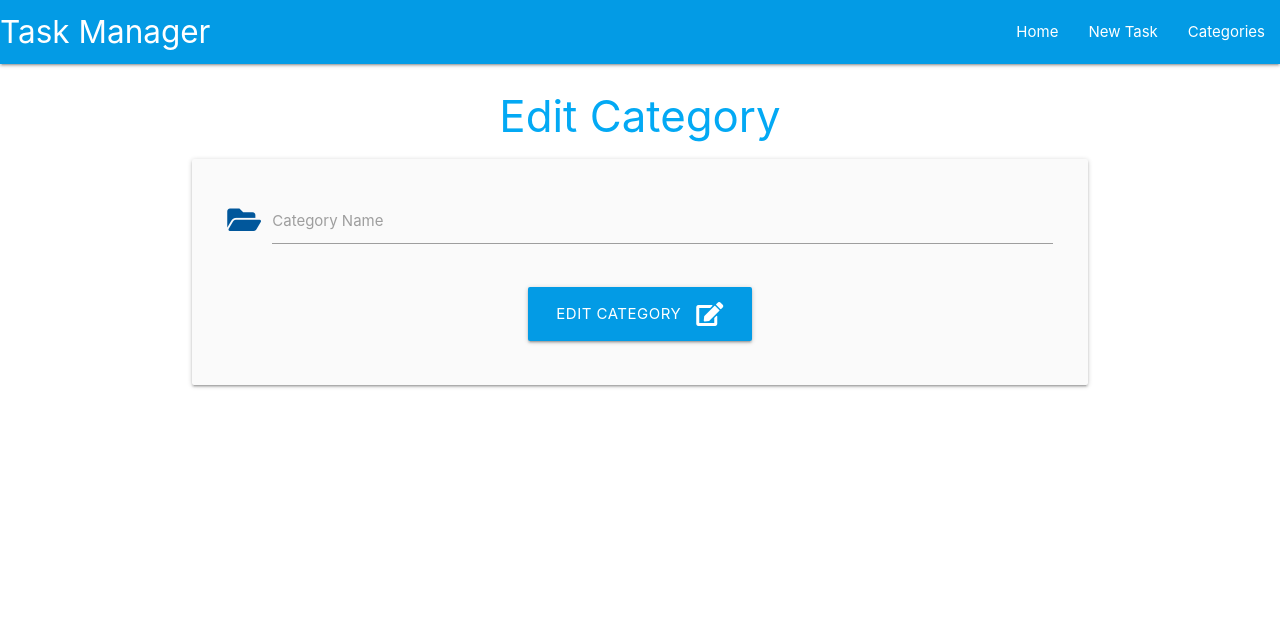
After one commit to Shaga-Matula/Flask-SQLalchemy-2, a Flask app: page /edit_category/1 in a window 1280 px wide. The commit adds this page. Shown: the top 625 px of the page. Run offline with Flask 3, Linux system fonts and the light colour scheme.

Commit message:
add edit category

```diff
--- a/taskmanager/routes.py
+++ b/taskmanager/routes.py
@@ -22,3 +22,8 @@ def add_category():
         db.session.commit()
         return redirect(url_for("categories"))
     return render_template("add_category.html")
+
+
+@app.route("/edit_category/<int:category_id>", methods=["GET", "POST"])
+def edit_category(category_id):
+    return render_template("edit_category.html")
--- a/taskmanager/templates/categories.html
+++ b/taskmanager/templates/categories.html
@@ -16,10 +16,10 @@
     <div class="col s12 m6 l3">
         <div class="card light-blue darken-4 center-align">
             <div class="card-content white-text">
-                <span class="card-title">{{category.category_name}}</span>
+                <span class="card-title">{{ category.category_name }}</span>
             </div>
             <div class="card-action">
-                <a href="#" class="btn green accent-4">Edit</a>
+                <a href="{{ url_for('edit_category', category_id=category_id)}}" class="btn green accent-4">Edit</a>
                 <a href="#" class="btn red">Delete</a>
             </div>
         </div>
--- /dev/null
+++ b/taskmanager/templates/edit_category.html
@@ -0,0 +1,26 @@
+{% extends "base.html" %}
+{% block content %}
+
+<h3 class="light-blue-text text-draken-4 center-align">Edit Category</h3>
+<!-- category name -->
+<div class="row card-panel grey lighten-5">
+    <form class="col s12" method="post" action="{{ url_for('edit_category') }}">
+        <div class="row">
+            <div class="input-field col s12">
+                <i class="fas fa-folder-open prefix light-blue-text text-darken-4"></i>
+                <input id="category_name" name="category_name" minlength="3" maxlength="25" type="text" class="validate" required>
+                <label for="category_name">Category Name</label>
+            </div>
+        </div>
+        <!-- submit button -->
+        <div class="row">
+            <div class="col s12 center-align">
+                <button type="submit" class="btn-large light-blue darken-1">
+                    Edit Category <i class="fas fa-edit right"></i>
+                </button>
+            </div>
+        </div>
+    </form>
+</div>
+
+{% endblock %}
```
